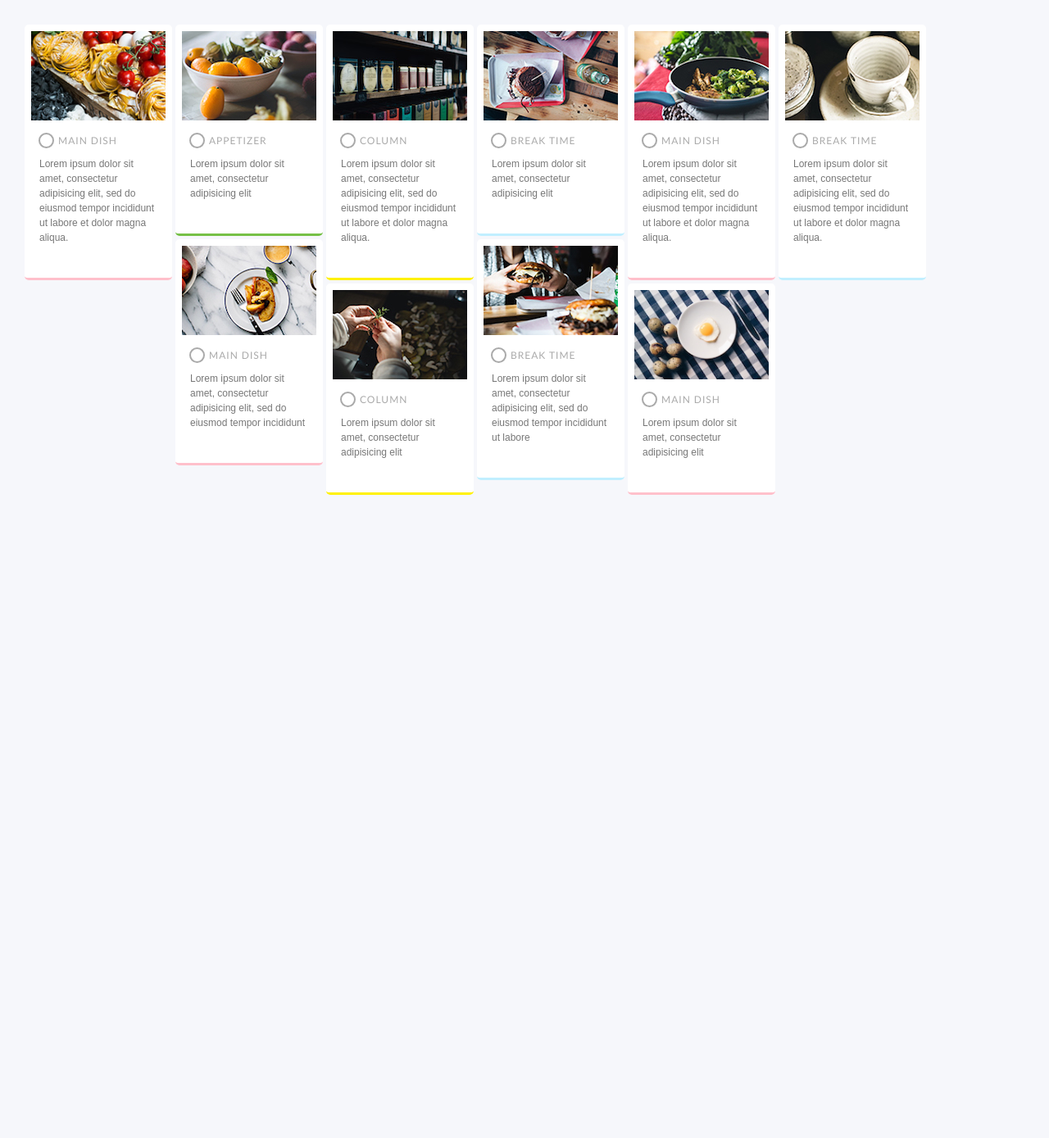
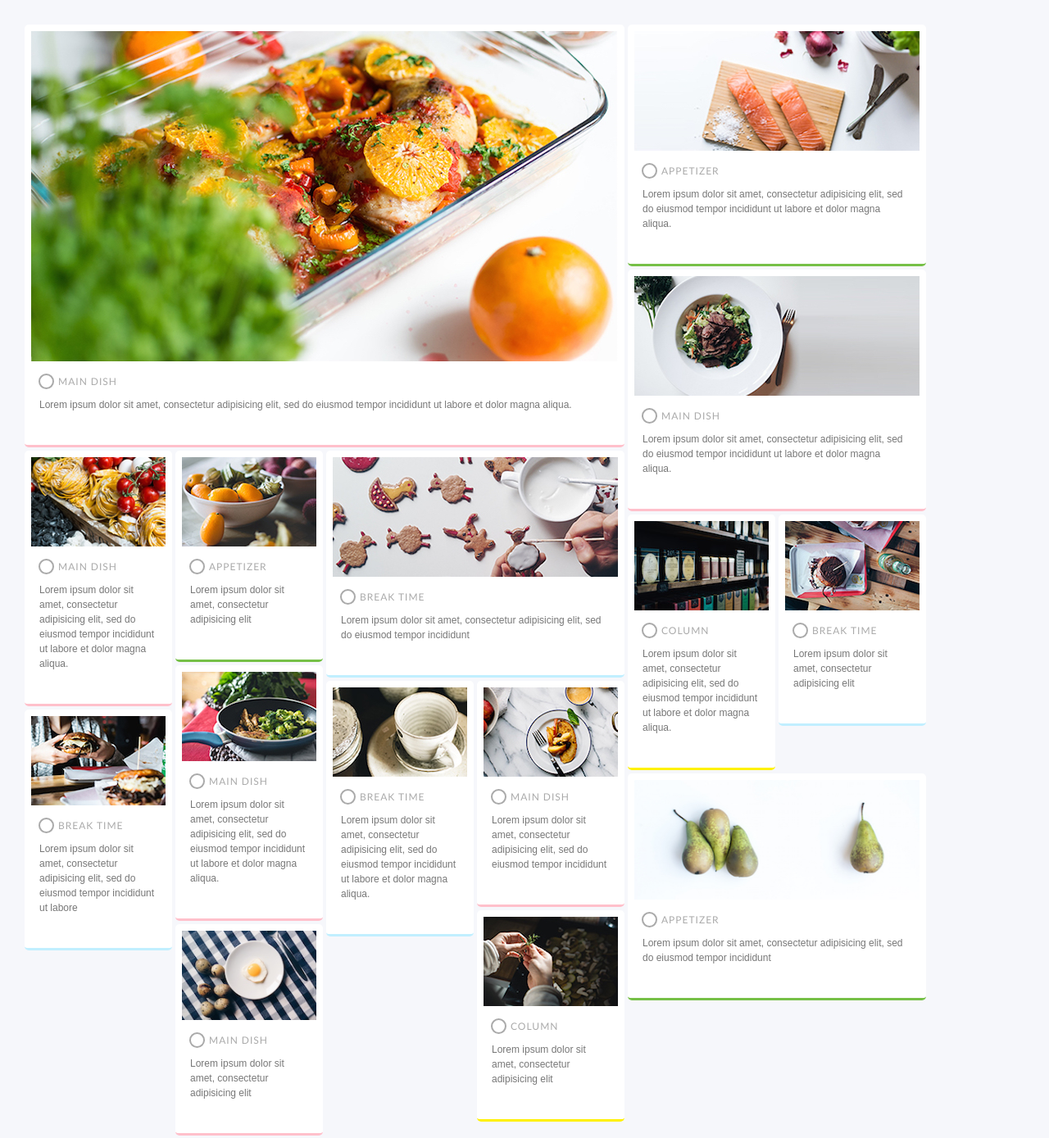
Before and after one commit to teruyainomata0831/grid-layout, a plain HTML site: page index.html in a window 1280 px wide. Shown: the whole page at 82% size. Before the commit the page ends 800 px from the top, so only its background shows below. Drawn offline with nearby package versions, Linux system fonts and the light colour scheme.

Commit message:
Box M L のコーディング

```diff
--- a/css/style.css
+++ b/css/style.css
@@ -32,6 +32,7 @@ a:link, a:visited, a:hover, a:active {
 .item .image {
   display: block;
   width: 100%;
+  height: 109px;
 }
 
 .category {
@@ -86,3 +87,19 @@ a:link, a:visited, a:hover, a:active {
 .item-breaktime, .item-breaktime::before {
   border-color: #C1EFFF;
 }
+
+.item-m {
+  width: 364px;
+}
+
+.item-m .image {
+  height: 146px;
+}
+
+.item-l {
+  width: 732px;
+}
+
+.item-l .image {
+  height: 403px;
+}
--- a/index.html
+++ b/index.html
@@ -8,6 +8,36 @@
     <link rel="stylesheet" href="css/style.css" />
   </head>
   <body>
+    <section class="item item-l item-maindish">
+      <a href="#">
+        <img src="images/image_L_1.jpg" alt="メインディッシュ" class="image" />
+        <div class="category">MAIN DISH</div>
+        <p class="description">
+          Lorem ipsum dolor sit amet, consectetur adipisicing elit, sed do
+          eiusmod tempor incididunt ut labore et dolor magna aliqua.
+        </p>
+      </a>
+    </section>
+    <section class="item item-m item-appetizer">
+      <a href="#">
+        <img src="images/image_M_1.jpg" alt="前菜" class="image" />
+        <div class="category">APPETIZER</div>
+        <p class="description">
+          Lorem ipsum dolor sit amet, consectetur adipisicing elit, sed do
+          eiusmod tempor incididunt ut labore et dolor magna aliqua.
+        </p>
+      </a>
+    </section>
+    <section class="item item-m item-maindish">
+      <a href="#">
+        <img src="images/image_M_2.jpg" alt="メインディッシュ" class="image" />
+        <div class="category">MAIN DISH</div>
+        <p class="description">
+          Lorem ipsum dolor sit amet, consectetur adipisicing elit, sed do
+          eiusmod tempor incididunt ut labore et dolor magna aliqua.
+        </p>
+      </a>
+    </section>
     <section class="item item-maindish">
       <a href="#">
         <img src="images/image_S_1.jpg" alt="メインディッシュ" class="image" />
@@ -24,6 +54,16 @@
         <div class="category">APPETIZER</div>
         <p class="description">
           Lorem ipsum dolor sit amet, consectetur adipisicing elit
+        </p>
+      </a>
+    </section>
+    <section class="item item-m item-breaktime">
+      <a href="#">
+        <img src="images/image_M_3.jpg" alt="おやつの時間" class="image" />
+        <div class="category">BREAK TIME</div>
+        <p class="description">
+          Lorem ipsum dolor sit amet, consectetur adipisicing elit, sed do
+          eiusmod tempor incididunt
         </p>
       </a>
     </section>
@@ -86,6 +126,16 @@
         </p>
       </a>
     </section>
+    <section class="item item-m item-appetizer">
+      <a href="#">
+        <img src="images/image_M_4.jpg" alt="前菜" class="image" />
+        <div class="category">APPETIZER</div>
+        <p class="description">
+          Lorem ipsum dolor sit amet, consectetur adipisicing elit, sed do
+          eiusmod tempor incididunt
+        </p>
+      </a>
+    </section>
     <section class="item item-column">
       <a href="#">
         <img src="images/image_S_9.jpg" alt="コラム" class="image" />
@@ -106,11 +156,13 @@
     </section>
     <script src="http://cdnjs.cloudflare.com/ajax/libs/masonry/3.3.0/masonry.pkgd.js"></script>
     <script>
-      new Masonry("body", {
-        itemSelector: ".item",
-        columnWidth: 180,
-        gutter: 4,
-      });
+      window.onload = function () {
+        new Masonry("body", {
+          itemSelector: ".item",
+          columnWidth: 180,
+          gutter: 4,
+        });
+      };
     </script>
   </body>
 </html>
```
